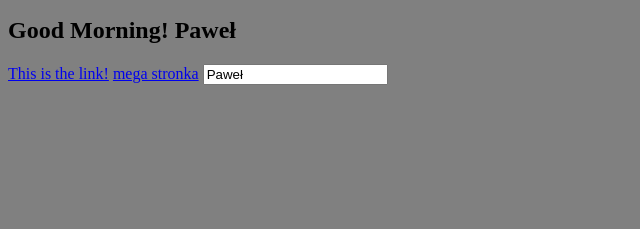
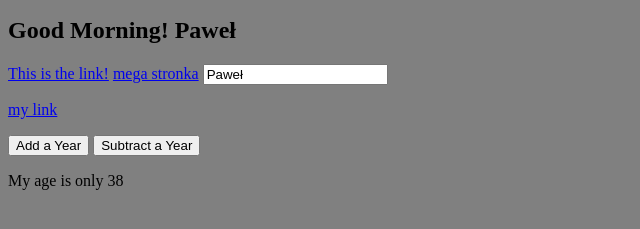
Before and after one commit to PawelKurpinski/basicsTraining, a plain HTML site: page myVueFirstSteps/index.html in a window 1280 px wide. Shown: the part 159-388 px from the top of the page, without its empty margins (0-640 px from the left). Drawn offline with nearby package versions, Linux system fonts and the light colour scheme.

Commit message:
index save

```diff
--- a/myVueFirstSteps/index.html
+++ b/myVueFirstSteps/index.html
@@ -23,6 +23,13 @@
 
   <input type="text" :value="name">  <!-- tu z kolei łączmy pole z atrybutem name z JS -->
 
+  <p v-html="myTag"></p> <!-- ciekawy sposób na przekazanie linka już jako taga html zapisanego w pliku JS -->
+
+  <!-- EVENTS -->
+  <button v-on:click='add'>Add a Year</button>
+  <button v-on:click='subtract'>Subtract a Year</button>
+  <p>My age is only {{myAge}}</p>
+
   </div>
 
   <script src="app.js"></script>
```
